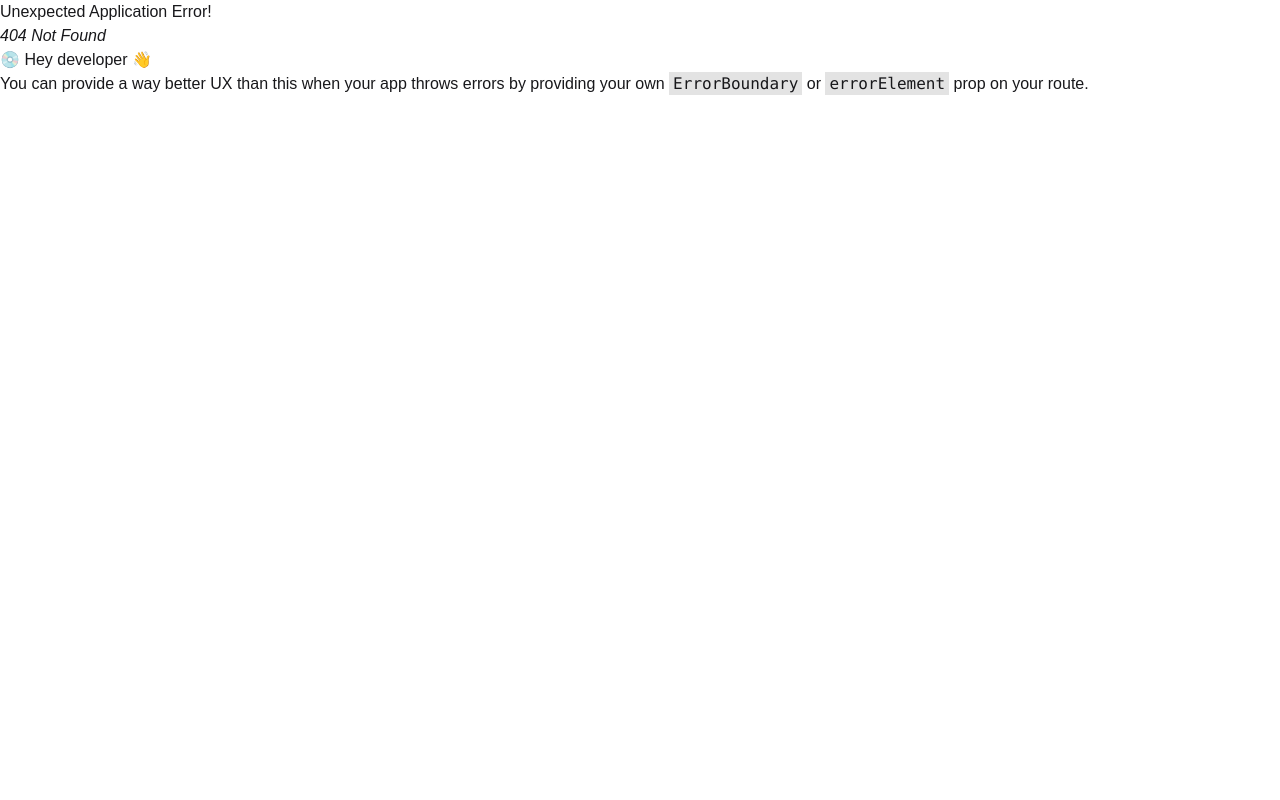
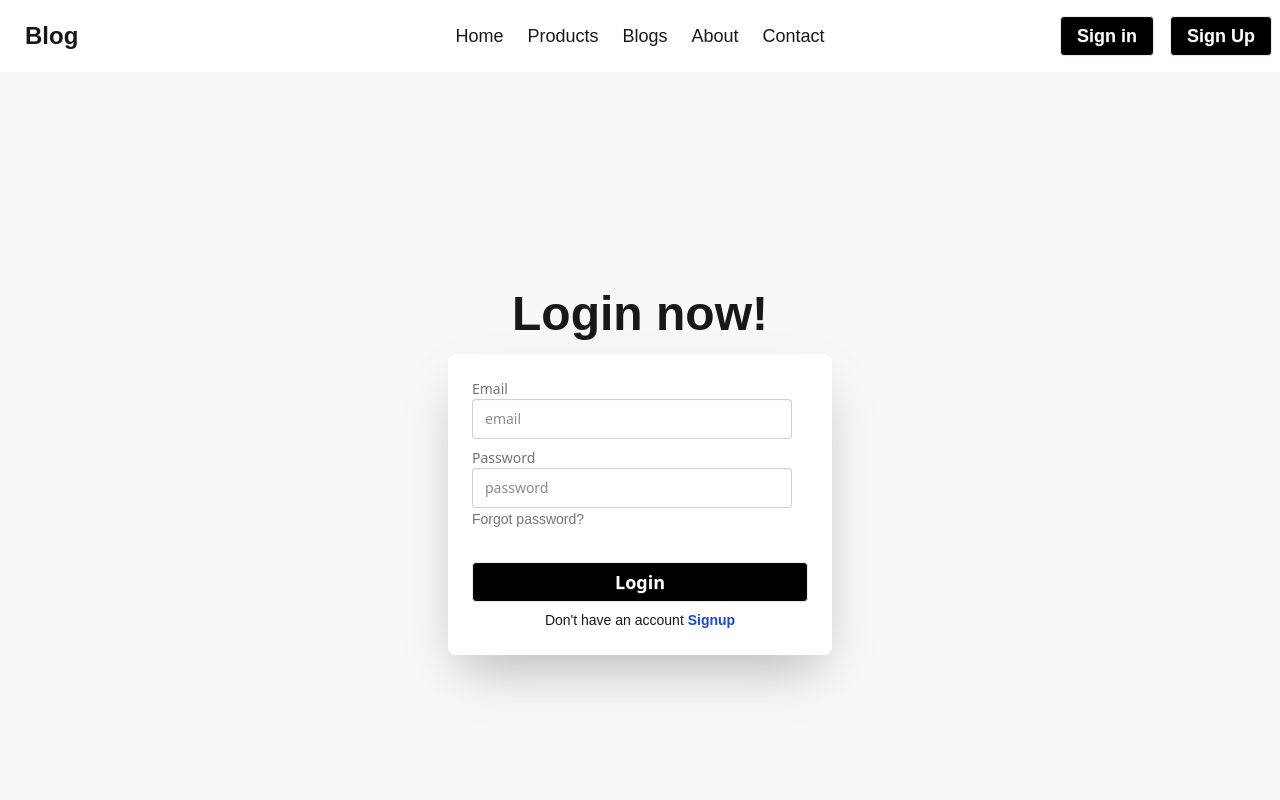
Before and after one commit to cerumiaktar/blog-website-react, a React (Vite) app: page /signin in a window 1280 px wide. Before the commit this address had no page. Shown: the top 800 px of the page. Built offline with nearby package versions, Linux system fonts and the light colour scheme; a web font is replaced by a local one.

Commit message:
add signin and signup page

```diff
--- a/src/components/Navbar/Navbar.jsx
+++ b/src/components/Navbar/Navbar.jsx
@@ -31,8 +31,8 @@
                     </ul>
                 </div>
                 <div className="navbar-end gap-4">
-                    <a className="btn bg-black text-white text-lg">Sign in</a>
-                    <a className="btn bg-black text-white text-lg">Sign Up</a>
+                    <a className="btn bg-black text-white text-lg"><Link to='/signin'>Sign in</Link></a>
+                    <a className="btn bg-black text-white text-lg"><Link to='/signup'>Sign Up</Link></a>
                 </div>
             </div>
         </div>
--- /dev/null
+++ b/src/components/SignIn/SignIn.jsx
@@ -0,0 +1,41 @@
+import React from 'react';
+import { Link } from 'react-router-dom';
+
+const SignIn = () => {
+    return (
+        <div className="hero bg-base-200 min-h-screen">
+            <div className="hero-content flex-col">
+                <div className="text-center ">
+                    <h1 className="text-5xl font-bold">Login now!</h1>
+                </div>
+                <div className="card bg-base-100 w-full max-w-sm shrink-0 shadow-2xl">
+                    <form className="card-body">
+                        <div className="form-control">
+                            <label className="label">
+                                <span className="label-text">Email</span>
+                            </label>
+                            <input type="email" name='email' placeholder="email" className="input input-bordered" required />
+                        </div>
+                        <div className="form-control">
+                            <label className="label">
+                                <span className="label-text">Password</span>
+                            </label>
+                            <input type="password" name='password' placeholder="password" className="input input-bordered" required />
+                            <label className="label">
+                                <a href="#" className="label-text-alt link link-hover">Forgot password?</a>
+                            </label>
+                        </div>
+                        <div className="form-control mt-6">
+                            <button className="btn w-full bg-black text-white text-lg">Login</button>
+                        </div>
+                        <div className='text-center'>
+                            <p>Don't have an account <Link className="text-blue-700 font-bold" to='/signup'>Signup</Link></p>
+                        </div>
+                    </form>
+                </div>
+            </div>
+        </div>
+    );
+};
+
+export default SignIn;
--- /dev/null
+++ b/src/components/SignUp/SignUp.jsx
@@ -0,0 +1,45 @@
+import { Link } from "react-router-dom";
+
+
+const SignUp = () => {
+    return (
+        <div className="hero bg-base-200 min-h-screen">
+            <div className="hero-content flex-col">
+                <div className="text-center ">
+                    <h1 className="text-5xl font-bold">Sign Up</h1>
+                </div>
+                <div className="card bg-base-100 w-full max-w-sm shrink-0 shadow-2xl">
+                    <form className="card-body">
+                        <div className="form-control">
+                            <label className="label">
+                                <span className="label-text">Name</span>
+                            </label>
+                            <input type="text" name='name' placeholder="Name" className="input input-bordered" required />
+                        </div>
+                        <div className="form-control">
+                            <label className="label">
+                                <span className="label-text">Email</span>
+                            </label>
+                            <input type="email" name='email' placeholder="email" className="input input-bordered" required />
+                        </div>
+                        <div className="form-control">
+                            <label className="label">
+                                <span className="label-text">Password</span>
+                            </label>
+                            <input type="password" name='password' placeholder="password" className="input input-bordered" required />
+
+                        </div>
+                        <div className="form-control mt-6">
+                            <button className="btn w-full bg-black text-white text-lg">Login</button>
+                        </div>
+                        <div>
+                            <p>Already have an account <Link className="text-blue-700 font-bold" to='/signin'>Signin</Link></p>
+                        </div>
+                    </form>
+                </div>
+            </div>
+        </div>
+    );
+};
+
+export default SignUp;
```
Also changed, not shown: src/main.jsx (+10 -0 lines).
